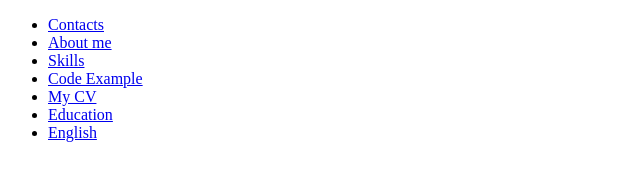
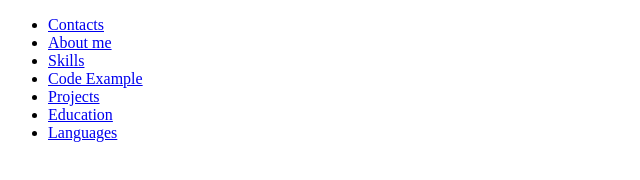
Before and after one commit to Vealis/rsschool-cv, a plain HTML site: page index.html in a window 1280 px wide. Shown: the full height of the page, 0-640 px from the left. Drawn offline with Linux system fonts and the light colour scheme.

Commit message:
fix: nav;

```diff
--- a/index.html
+++ b/index.html
@@ -16,12 +16,14 @@
               <li class="nav-item"><a href="#About me" class="nav-link">About me</a></li>
               <li class="nav-item"><a href="#skills" class="nav-link">Skills</a></li>
               <li class="nav-item"><a href="#Code Example" class="nav-link">Code Example</a></li>
-              <li class="nav-item"><a href="#My CV" class="nav-link">My CV</a></li>
+              <li class="nav-item"><a href="#Projects" class="nav-link">Projects</a></li>
               <li class="nav-item"><a href="#Education" class="nav-link">Education</a></li>
-              <li class="nav-item"><a href="#English" class="nav-link">English</a></li>
+              <li class="nav-item"><a href="#Languages" class="nav-link">Languages</a></li>
             </ul>
           </nav>
     </header>
+    <main>
 
+    </main>
 </body>
 </html>
```
